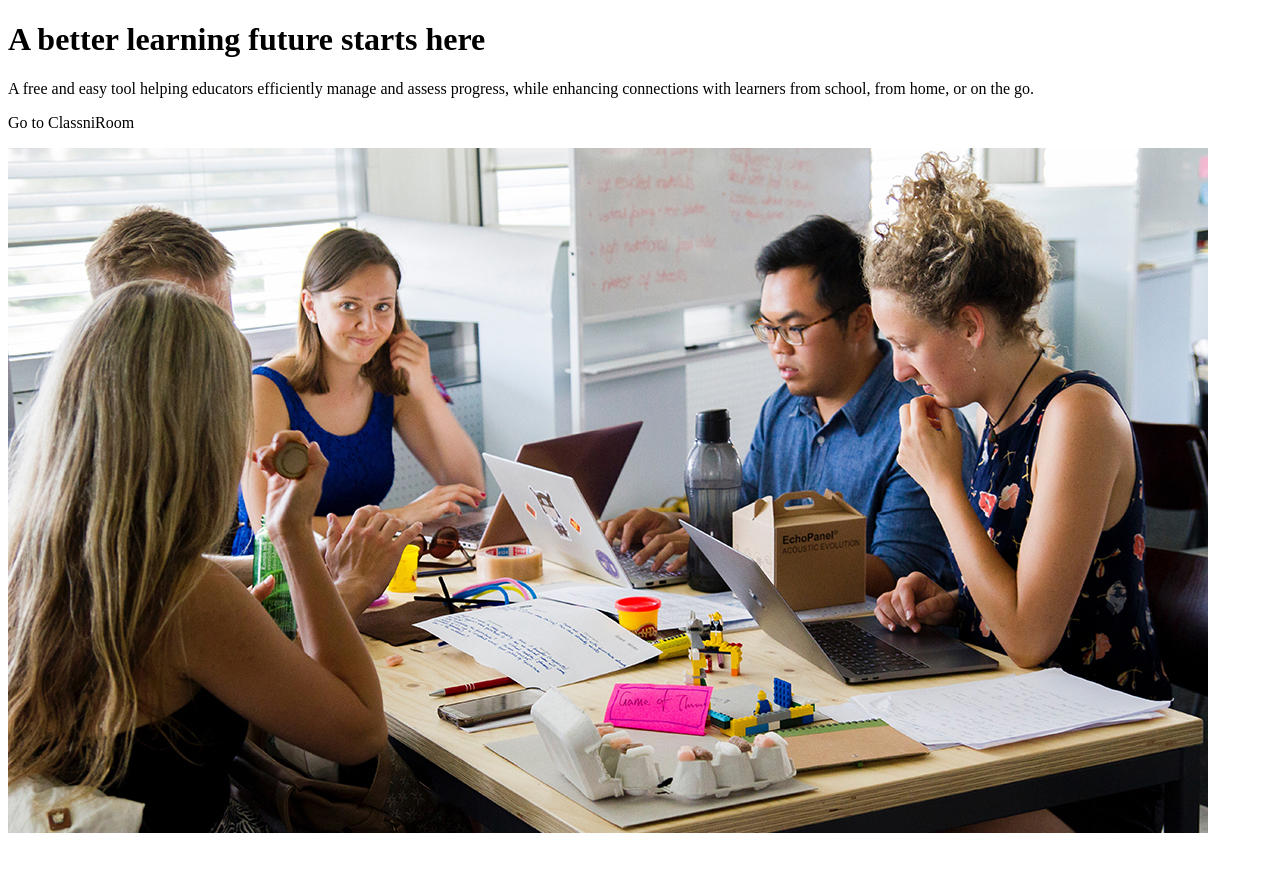
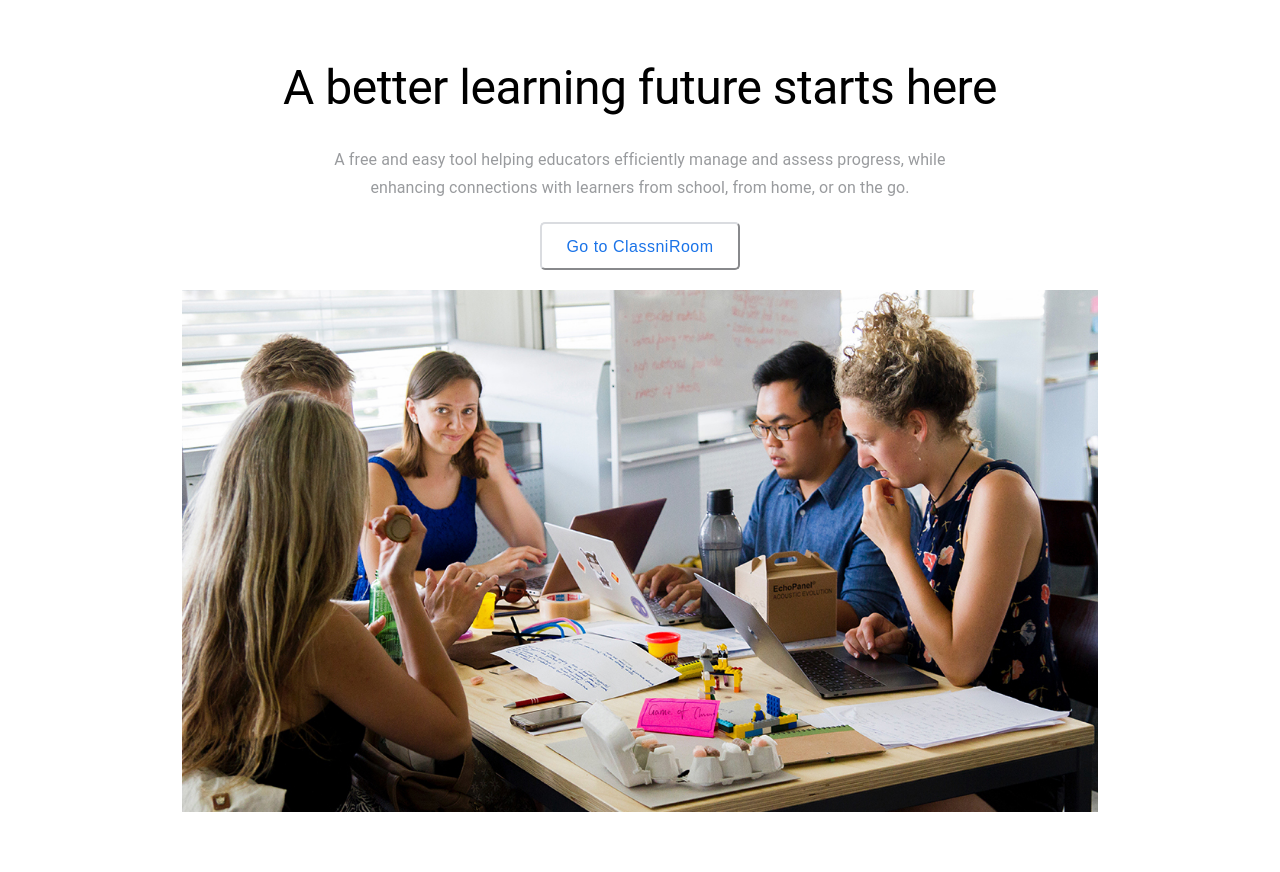
Before and after one commit to Tamar-Mepe/ClassniRoom, a plain HTML site: page src/html/index.html in a window 1280 px wide. Before the commit the page ends 845 px from the top, so only its background shows below. Drawn offline with Linux system fonts and the light colour scheme.

Commit message:
add welcome page styling

```diff
--- /dev/null
+++ b/src/css/welcome.css
@@ -0,0 +1,55 @@
+@import url('https://fonts.googleapis.com/css?family=Open+Sans&display=swap');
+#container {
+    display: flex;
+    flex-direction: row;
+    flex-wrap: wrap;
+    justify-content: center;
+    align-items: center;
+    text-align: center;
+    margin: 60px;
+}
+
+#heading-style {
+    letter-spacing: -0.5px;
+    line-height: 56px;
+    font-family: "Google Sans", "Roboto", Arial;
+    font-size: 48px;
+    font-weight: 400;
+    margin-bottom: 30px;
+}
+
+.small-text {
+    font-family: "Roboto", Arial, Helvetica, sans-serif;
+    font-size: 16px;
+    font-weight: 400;
+    letter-spacing: .1px;
+    line-height: 28px;
+    color: #999b9e;
+}
+
+#img-style {
+    width: 80%;
+}
+
+.button-style {
+    margin: 20px 0px 20px 0px;
+    color: #1a73e8;
+    font-size: 16px;
+    font-weight: 500;
+    letter-spacing: .5px;
+    background-color: #fff;
+    border-color: #dadce0;
+    border-radius: 5px;
+    min-height: 48px;
+    min-width: 96px;
+    padding: 2px 24px 0;
+}
+
+.button-style:hover {
+    background-color: #f2f8ff;
+    border-color: #1a73e8;
+}
+
+button:focus {
+    outline: 0;
+}
--- a/src/html/index.html
+++ b/src/html/index.html
@@ -5,19 +5,26 @@
 <head>
     <meta charset="utf-8">
     <title>ClassniRoom</title>
+    <link rel="stylesheet" href="../css/welcome.css">
 </head>
 
 <body>
+    <div id="container">
+        <div>
+            <div id="heading-style">A better learning future starts here</div>
+            <div class="small-text">A free and easy tool helping educators efficiently manage and assess progress,
+                while
+            </div>
+            <div class="small-text">
+                enhancing
+                connections
+                with
+                learners from school, from home, or on the go.</div>
 
-    <h1>A better learning future starts here</h1>
-
-    <p>A free and easy tool helping educators efficiently manage and assess progress, while enhancing connections with
-        learners from school, from home, or on the go.</p>
-
-    <!--Should be button-->
-    <p>Go to ClassniRoom</p>
-
-    <img src="../images/students.jpg">
+            <button onclick="location.href='./login.html'" class="button-style">Go to ClassniRoom</button>
+        </div>
+        <img src="../images/students.jpg" id="img-style">
+    </div>
 </body>
 
 </html>
```
